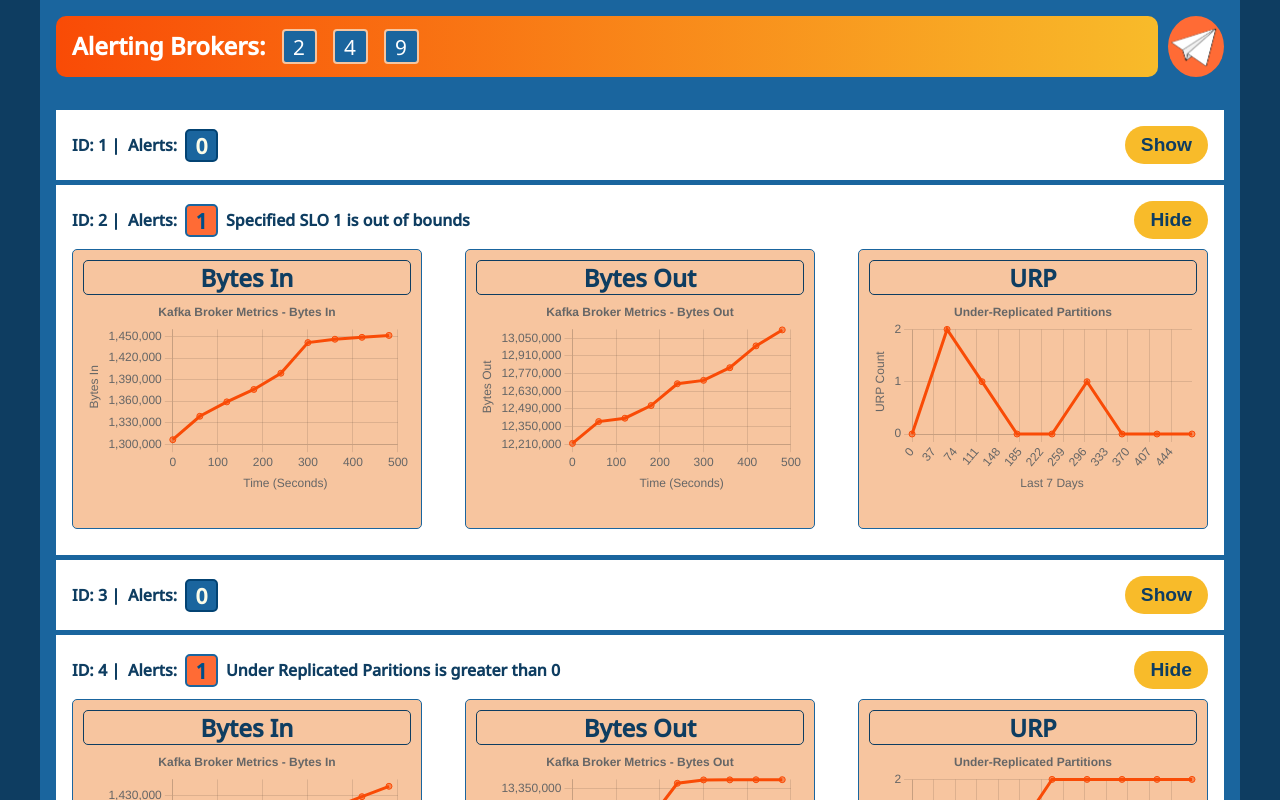
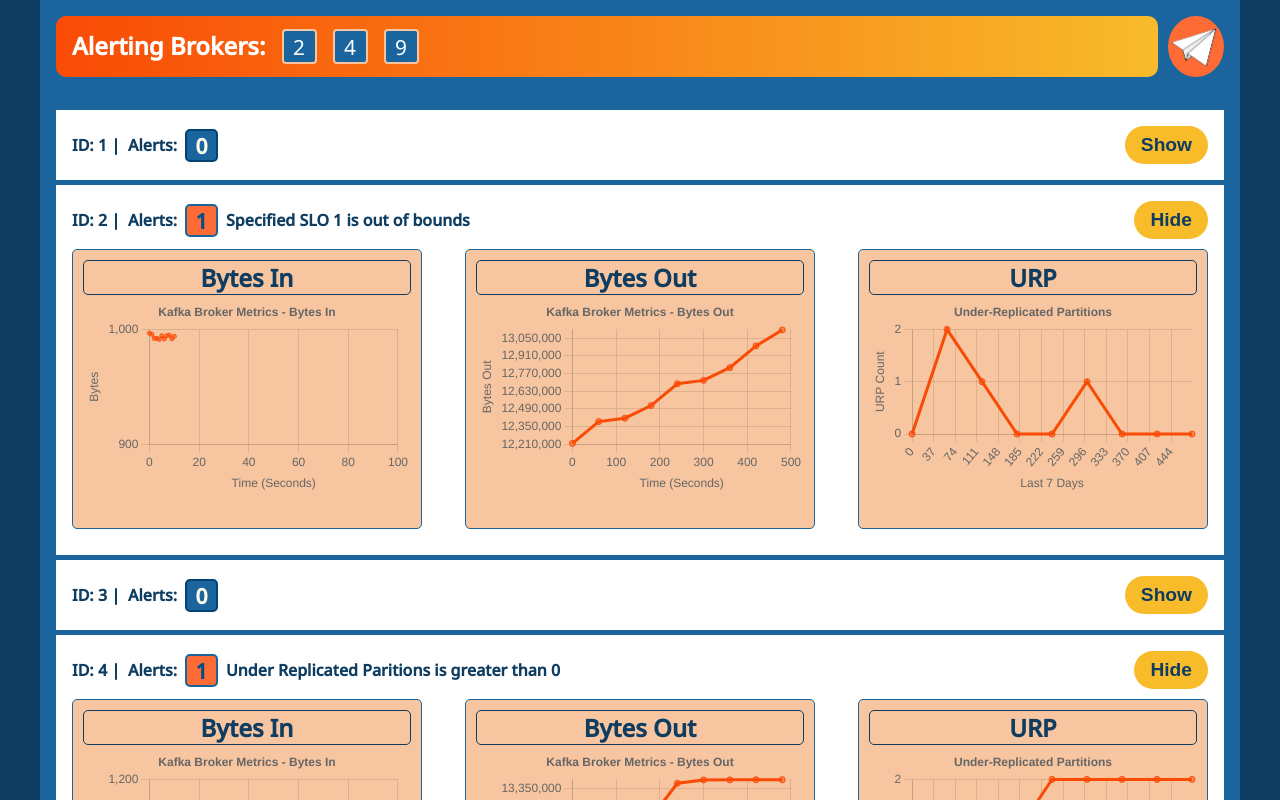
Before and after one commit to oslabs-beta/kafkalerts, a React app in the folder client/: page /dashboard in a window 1280 px wide. Shown: the top 800 px of the page. Built offline with nearby package versions, Linux system fonts and the light colour scheme; no server answers.

Commit message:
Adds progressive line to Bytes In Chart

```diff
--- a/client/src/assets/animation.js
+++ b/client/src/assets/animation.js
@@ -92,3 +92,4 @@ const config = {
     }
   }
 };
+export default animation;
--- a/client/src/assets/testData.js
+++ b/client/src/assets/testData.js
@@ -108,4 +108,13 @@ test.bytesIn = {
     ]
   }
 
+  test.bytesInAlt = () => {
+    const demoData = [];
+    let prev = 1000;
+    for (let i = 0; i < 100; i++) {
+      prev += 5 - Math.random() * 10;
+      demoData.push({x: i, y: prev});
+    }
+    return demoData;
+  }
 export default test;
--- a/client/src/pages/dashboardPage/components/Broker.jsx
+++ b/client/src/pages/dashboardPage/components/Broker.jsx
@@ -42,7 +42,9 @@ const Broker = ({ id, alerts }) => {
       }
     } catch (err) {
       console.log('error in bytesIn in broker ', id);
-      return test.bytesIn[(id - 1) % 3];
+
+      //return test.bytesIn[(id - 1) % 3];
+      return test.bytesInAlt();
     }
   };
 
--- /dev/null
+++ b/client/src/pages/dashboardPage/components/BytesInChart.jsx
@@ -0,0 +1,127 @@
+import React from 'react';
+import {
+  Chart as ChartJS,
+  CategoryScale,
+  LinearScale,
+  PointElement,
+  LineElement,
+  Title,
+  Tooltip,
+  Legend,
+} from 'chart.js';
+import { Line } from 'react-chartjs-2';
+
+ChartJS.register(
+  CategoryScale,
+  LinearScale,
+  PointElement,
+  LineElement,
+  Title,
+  Tooltip,
+  Legend
+);
+
+
+export default function BytesInChart(bytesIn) {
+  // Generates Demo Data
+  // const demoData = [];
+  // let prev = 1000;
+  // for (let i = 0; i < 100; i++) {
+  //   prev += 5 - Math.random() * 10;
+  //   demoData.push({x: i, y: prev});
+  // }
+  const totalDuration = 50000;
+  //const duration = (ctx) => easing(ctx.index / data.length) * totalDuration / data.length;
+  const delay = totalDuration / bytesIn.length; //(ctx) => easing(ctx.index / data.length) * totalDuration;
+  const previousY = (ctx) => ctx.index === 0 ? ctx.chart.scales.y.getPixelForValue(100) : ctx.chart.getDatasetMeta(ctx.datasetIndex).data[ctx.index - 1].getProps(['y'], true).y;
+
+
+  const animation = {
+    x: {
+      type: 'number',
+      easing: 'linear',
+      duration: delay,
+      from: NaN, // the point is initially skipped
+      delay(ctx) {
+        if (ctx.type !== 'data' || ctx.xStarted) {
+          return 0;
+        }
+        ctx.xStarted = true;
+        return ctx.index * delay;
+      }
+    },
+    y: {
+      type: 'number',
+      easing: 'linear',
+      duration: delay,
+      from: previousY,
+      delay(ctx) {
+        if (ctx.type !== 'data' || ctx.yStarted) {
+          return 0;
+        }
+        ctx.yStarted = true;
+        return ctx.index * delay;
+      }
+    }
+  };
+
+  const bytesInOptions = {
+    responsive: true,
+    maintainAspectRatio: false,
+
+    plugins: {
+      legend: {
+        position: 'none',
+      },
+      title: {
+        display: true,
+        text: 'Kafka Broker Metrics - Bytes In',
+      },
+    },
+    animation,
+    scales: {
+      x: {
+        type: 'linear',
+        display: true,
+        title: {
+          display: true,
+          text: 'Time (Seconds)',
+        },
+      },
+      y: {
+        display: true,
+        title: {
+          display: true,
+          text: 'Bytes',
+        },
+        ticks: {
+          stepSize: 10000,
+        },
+      },
+    },
+  };
+  // console.log('bytesIn... ', bytesIn);
+  // get data
+  // get bytes in/ time from bytes in array
+  const bytesY = bytesIn?.map((tuple) => Number(tuple[1]));
+  const startTime = bytesIn[0][0];
+  const timeX = bytesIn?.map((tuple, idx) => {
+    return tuple[0] - startTime;
+  });
+
+  const data = {
+    labels: timeX,
+    datasets: [
+      {
+        label: 'Bytes In',
+        data: bytesIn,
+        borderColor: 'rgba(249, 75, 6)',
+        backgroundColor: 'rgba(249, 75, 6, 0.5)',
+        borderWidth: 1,
+        radius: 2,
+      },
+    ],
+  };
+
+  return <Line options={bytesInOptions} data={data} />;
+}
--- a/client/src/pages/dashboardPage/components/Charts.jsx
+++ b/client/src/pages/dashboardPage/components/Charts.jsx
@@ -1,4 +1,6 @@
 import React from 'react';
+// import animation from '../../../assets/animation';
+
 import {
   Chart as ChartJS,
   CategoryScale,
@@ -25,6 +27,7 @@ export function BytesInChart(bytesIn) {
   const bytesInOptions = {
     responsive: true,
     maintainAspectRatio: false,
+    // animation: animation.bytesIn,
     plugins: {
       legend: {
         position: 'none',
--- a/client/src/pages/dashboardPage/components/Metric.jsx
+++ b/client/src/pages/dashboardPage/components/Metric.jsx
@@ -1,6 +1,6 @@
 import React from 'react';
-import { BytesInChart, BytesOutChart, URPChart } from './Charts';
-
+import {  BytesOutChart, URPChart } from './Charts';
+import BytesInChart from './BytesInChart';
 const Metric = ({ name, result }) => {
   let chart = [];
   chart =
```
